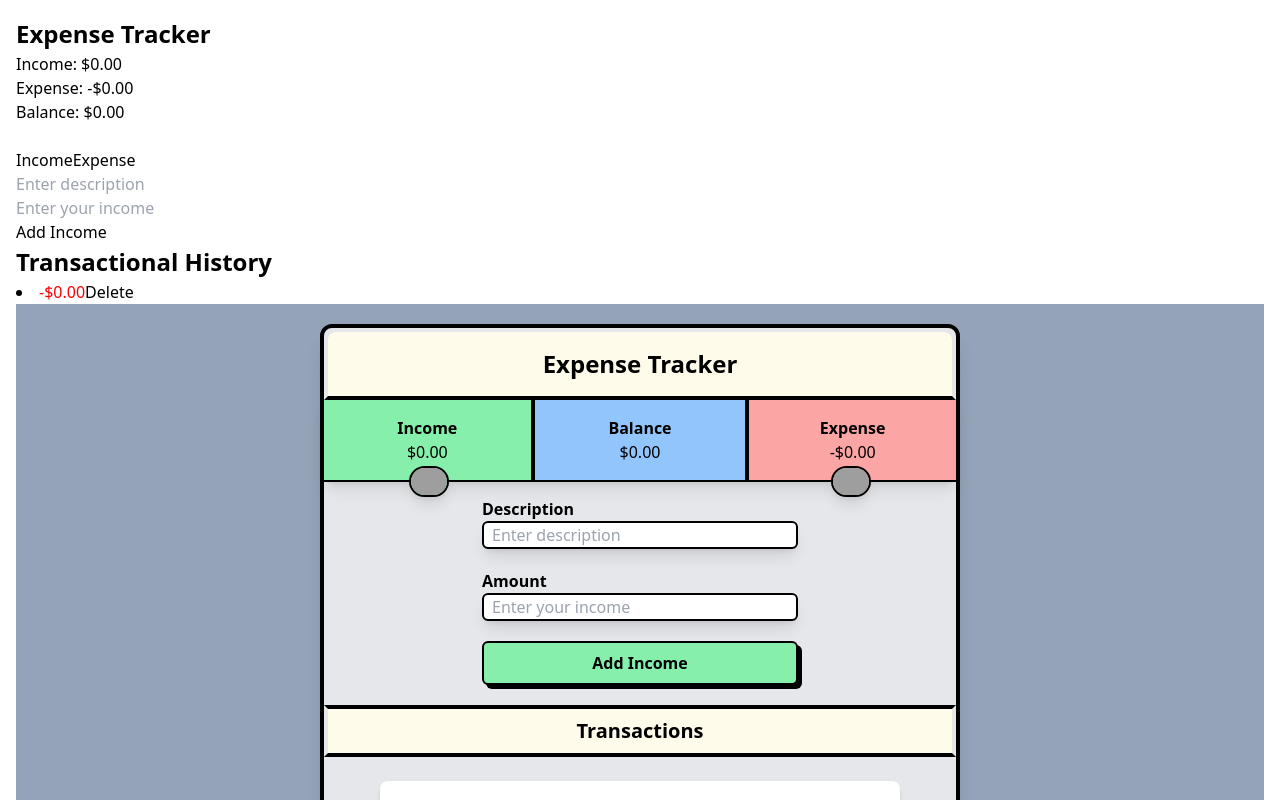
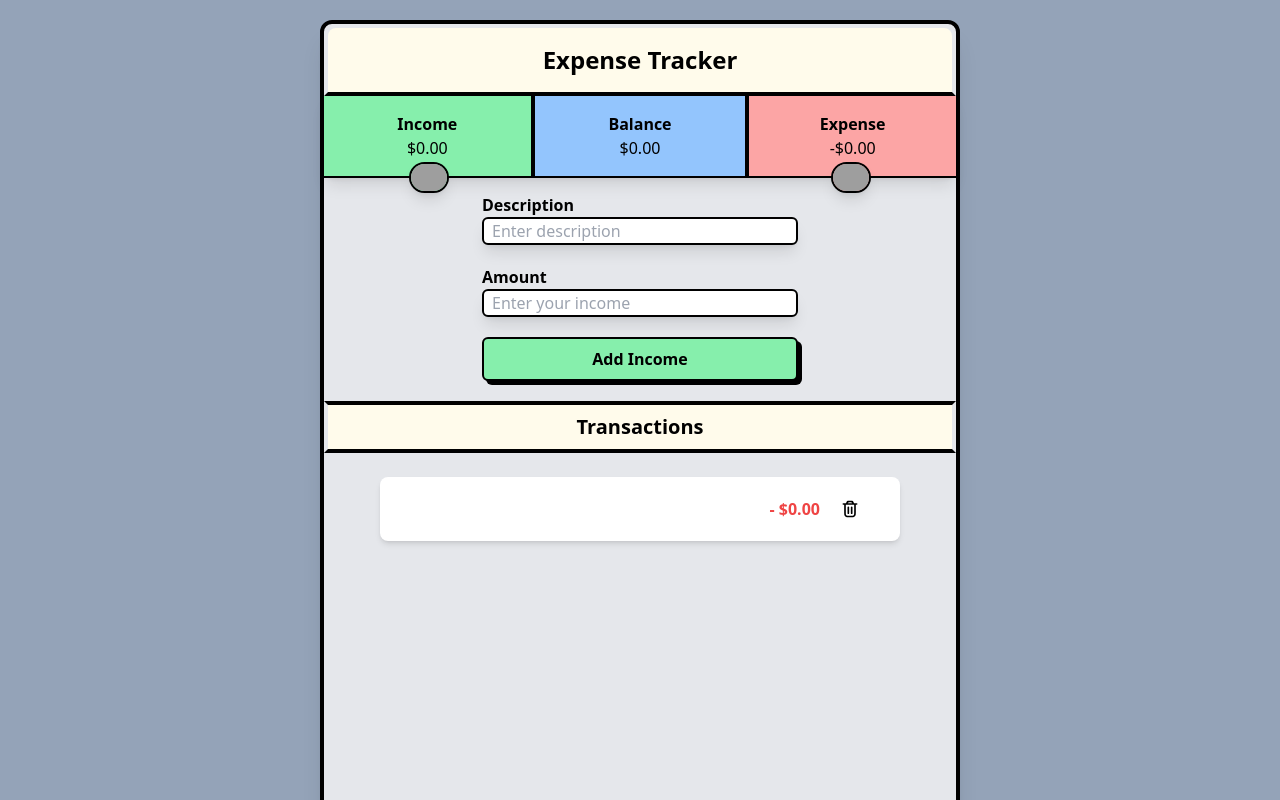
Before and after one commit to Techin4Fun/expense-tracker, a React (Vite) app: page / in a window 1280 px wide. Shown: the top 800 px of the page. Built offline with nearby package versions, Linux system fonts and the light colour scheme; grey boxes are pictures that could not be loaded.

Commit message:
Add delete button to transactions

```diff
--- a/src/App.jsx
+++ b/src/App.jsx
@@ -1,12 +1,9 @@
 import { useEffect, useState } from 'react';
 import './index.css';
-import UserInterface from './components/UserInterface';
+// import UserInterface from './components/UserInterface';
 
 let inputText = 'Enter your income';
-let incomeColor = 'income';
-let expenseColor = 'expense';
-const regexLetters = /[A-Za-z]/;
-const regexNumbers = /[0-9]/;
+
 
 export default function App() {
   // Initializes Local Storage if it doesn't exist.
@@ -45,11 +42,20 @@ export default function App() {
     }
   }
 
-  function getColor(amount) {
+  function getTransactionColor(amount) {
     if (amount > 0) {
-      return incomeColor;
+      return "text-green-500";
     } else {
-      return expenseColor;
+      return "text-red-500";
+    }
+  }
+
+  function getButtonColor(name){
+    if(name === "Add Income"){
+      return "bg-green-300";
+    }
+    else if(name === "Add Expense"){
+      return "bg-red-300"
     }
   }
 
@@ -76,12 +82,6 @@ export default function App() {
 
   function handleDescriptionInput(e) {
     setDescription(e.target.value);
-    // for(let letter in description){
-    //   // if(regexLetters.test(letter) === true){
-    //   //   e.target.value = "";
-    //   // }
-    //   console.log(letter);
-    // }
   }
 
   function getTotalIncome() {
@@ -114,106 +114,6 @@ export default function App() {
   }
 
   return (
-    <div>
-      <h1>Expense Tracker</h1>
-
-      {/* Display amount totals */}
-      <ul>
-        <li>Income: ${getTotalIncome().toFixed(2)} </li>
-        <li>Expense: {getSign(getTotalExpense())}${Math.abs(getTotalExpense()).toFixed(2)} </li>
-        <li>Balance: ${(getBalance().toFixed(2))}</li>
-      </ul>
-
-      {/* Buttons and Inputs */}
-      <br />
-      <button
-        onClick={function () {
-          inputText = 'Enter your income';
-          setButtonName('Add Income');
-        }}
-      >
-        Income
-      </button>
-      <button
-        onClick={function () {
-          inputText = 'Enter your expense';
-          setButtonName('Add Expense');
-        }}
-      >
-        Expense
-      </button>
-      <br />
-
-      {/* Description Input Text Box*/}
-      <input
-        type="text"
-        placeholder="Enter description"
-        value={description}
-        onChange={function (e) {
-          handleDescriptionInput(e);
-        }}
-        required
-      />
-      <br />
-
-      {/* Income / Expense Input Text Box*/}
-      <input
-        type="text"
-        value={transactionAmount}
-        placeholder={inputText}
-        onChange={function (e) {
-          handleInput(e);
-        }}
-        required
-      />
-      <br />
-      <button
-        onClick={function (e) {
-          addToList(e);
-          console.log(e.target.innerHTML);
-          window.location.reload(false);
-        }}
-      >
-        {buttonName}
-      </button>
-
-      <h1>Transactional History</h1>
-      {storageItems.map((item, index)=>(
-        <li key={index}>
-          <span>{item.description}</span>
-          <span className={getColor(item.amount)}>
-            {"\t"}
-            {getSign(item.amount)}
-            ${Math.abs(item.amount).toFixed(2)}
-          </span>
-          <button
-            onClick={function(){
-              removeItem(item);
-              window.location.reload(false);
-            }}
-          >
-            Delete
-          </button>
-        </li>
-      ))}
-
-      {/* TEST LIST */}
-      {/* <div>
-        <h2>Test History:</h2>
-        <ul>
-          {transactionsList.map((transaction, index) => (
-            <li key={index}>
-              <span>
-                {transaction.description}{"\t"}
-              </span>
-              <span className={getColor(transaction.amount)}>
-                {getSign(transaction.amount)}${Math.abs(transaction.amount)}
-              </span>
-            </li>
-          ))}
-        </ul>
-      </div> */}
-
 
 <main className="bg-slate-400 h-screen md:p-5">
 
@@ -290,7 +190,7 @@ export default function App() {
             />
 
 
-                <button className="bg-green-300 font-bold p-2 rounded-md border-2 border-black shadow-[4px_4px_black]"
+            <button className={getButtonColor(buttonName) + " font-bold p-2 rounded-md border-2 border-black shadow-[4px_4px_black]"}
               onClick={function (e) {
                 addToList(e);
                 console.log(e.target.innerHTML);
@@ -312,11 +212,19 @@ export default function App() {
         return(
           <div className="bg-white flex justify-between py-5 px-10 my-3 mx-3 md:mx-14 rounded-lg shadow-md" key={index}>
               <h2>{item.description}</h2>
-                  <h2 className="">
-                    {getSign(item.amount)}
+              <div className='flex flex-row gap-5 items-center justify-center'>
+                <h2 className={getTransactionColor(item.amount)}>{getSign(item.amount)}
                 {"\t"}
-                    ${Math.abs(item.amount).toFixed(2)}
-                  </h2>
+                ${Math.abs(item.amount).toFixed(2)}</h2>
+                <button onClick={function(){
+                  removeItem(item);
+                  window.location.reload(false);
+                }}>
+                  <svg className='w-5' viewBox="0 0 24 24" fill="none" xmlns="http://www.w3.org/2000/svg"><g id="SVGRepo_bgCarrier" strokeWidth="0"></g><g id="SVGRepo_tracerCarrier" strokeLinecap="round" strokeLinejoin="round"></g><g id="SVGRepo_iconCarrier"> <path d="M4 6H20M16 6L15.7294 5.18807C15.4671 4.40125 15.3359 4.00784 15.0927 3.71698C14.8779 3.46013 14.6021 3.26132 14.2905 3.13878C13.9376 3 13.523 3 12.6936 3H11.3064C10.477 3 10.0624 3 9.70951 3.13878C9.39792 3.26132 9.12208 3.46013 8.90729 3.71698C8.66405 4.00784 8.53292 4.40125 8.27064 5.18807L8 6M18 6V16.2C18 17.8802 18 18.7202 17.673 19.362C17.3854 19.9265 16.9265 20.3854 16.362 20.673C15.7202 21 14.8802 21 13.2 21H10.8C9.11984 21 8.27976 21 7.63803 20.673C7.07354 20.3854 6.6146 19.9265 6.32698 19.362C6 18.7202 6 17.8802 6 16.2V6M14 10V17M10 10V17" stroke="#000000" strokeWidth="2" strokeLinecap="round" strokeLinejoin="round"></path> </g></svg>
+                </button>
+              </div>
+
+
           </div>
         )
       }
@@ -325,6 +233,6 @@ export default function App() {
 
   </div>
 </main>
-    </div>
+
   );
 }
--- a/src/index.css
+++ b/src/index.css
@@ -4,25 +4,6 @@
 
 body {
   margin: 0;
-  padding: 1rem;
+  padding: 0rem;
   font-family: system-ui, sans-serif;
-  color: black;
-  background-color: white;
 }
-
-h1 {
-  font-weight: 800;
-  font-size: 1.5rem;
-}
-
-.income {
-  color: green;
-}
-.expense {
-  color: red;
-}
-
-.income-expense-container {
-  display: flex;
-  justify-content: space-around;
-}
```
Lines whose indentation alone changed are shown as unchanged.
